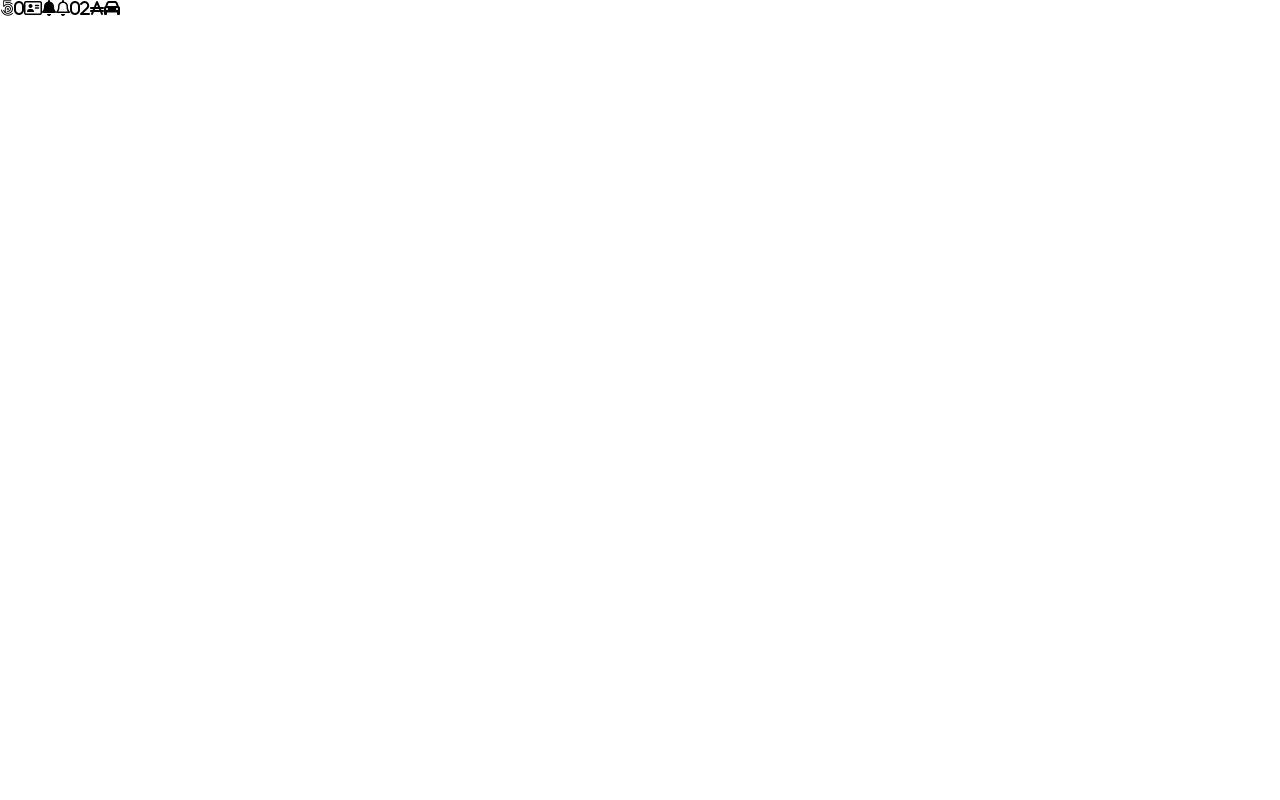
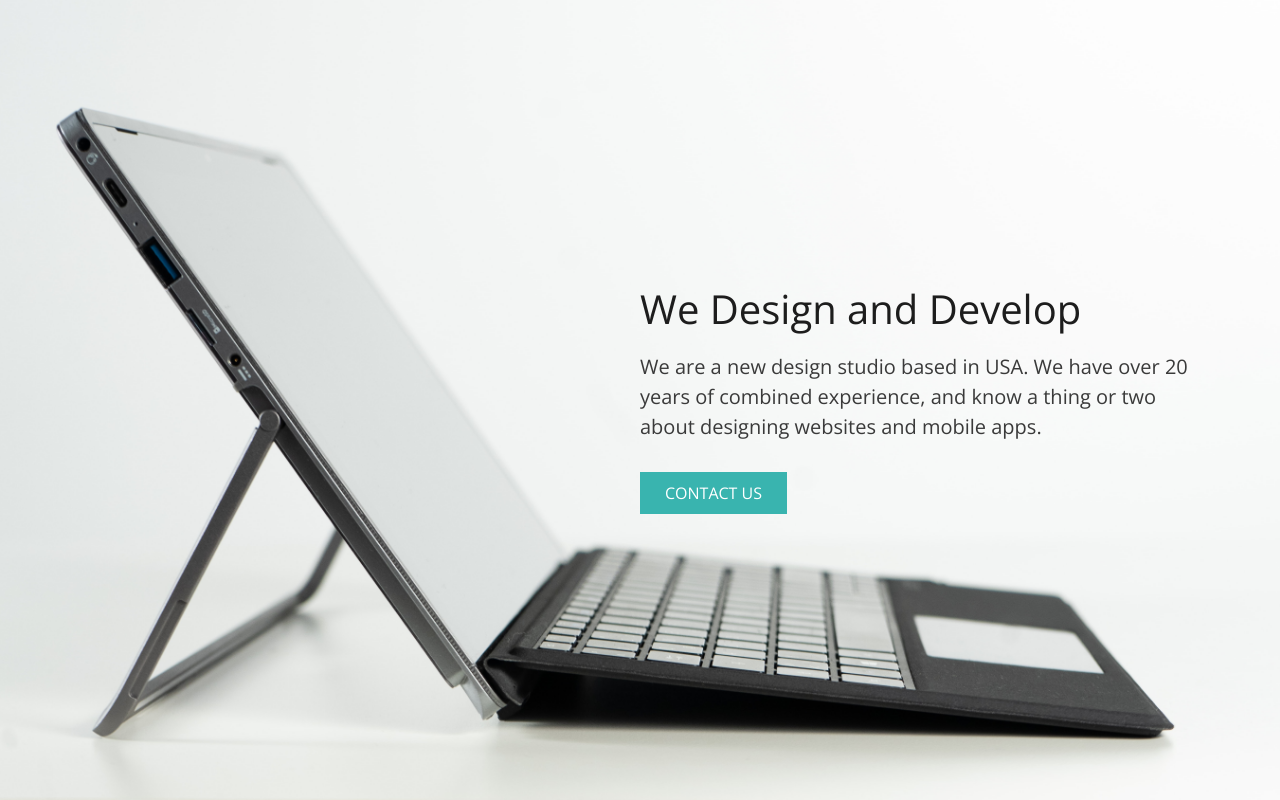
Before and after one commit to adnanebouali/Template-four, a plain HTML site: page index.html in a window 1280 px wide. Drawn offline with nearby package versions, Linux system fonts and the light colour scheme.

Commit message:
deleted wrong pics + start landing page

```diff
--- a/css/style.css
+++ b/css/style.css
@@ -1,3 +1,94 @@
 * {
   box-sizing: border-box;
 }
+:root {
+  --main-color: #39b4af;
+  --h-color: #1d1d1d;
+  --p-color: #3a3a3a;
+  --line-hight: 1.6;
+}
+html {
+  scroll-behavior: smooth;
+}
+body {
+  font-family: "Open Sans", sans-serif;
+}
+a {
+  text-decoration: none;
+}
+ul {
+  list-style: none;
+  margin: 0;
+  padding: 0;
+}
+.container {
+  padding-left: 15px;
+  padding-right: 15px;
+  margin-left: auto;
+  margin-right: auto;
+}
+
+/* Small */
+@media (min-width: 768px) {
+  .container {
+    width: 750px;
+  }
+}
+
+/* Medium */
+@media (min-width: 992px) {
+  .container {
+    width: 970px;
+  }
+}
+
+/* Large */
+@media (min-width: 1200px) {
+  .container {
+    width: 1170px;
+  }
+}
+/* Start Landning */
+.landing {
+  position: relative;
+  background-image: url(../imgs/landing.png);
+  background-repeat: no-repeat;
+  background-size: cover;
+  background-position: center;
+}
+
+.landing .container {
+  position: relative;
+  display: flex;
+  align-items: center;
+  justify-content: end;
+  height: 100vh;
+}
+.landing .container .text {
+  width: 50%;
+}
+.landing .container h1 {
+  color: var(--h-color);
+
+  margin: 0;
+  padding: 0;
+  font-size: 40px;
+  font-weight: 400;
+}
+.landing .container p {
+  font-size: 20px;
+  font-weight: 100;
+  color: var(--p-color);
+  line-height: 1.5;
+}
+.landing .container a {
+  color: white;
+  display: block;
+  width: fit-content;
+  background-color: var(--main-color);
+  font-size: 16px;
+  text-transform: uppercase;
+  padding: 12px 25px;
+  margin-top: 30px;
+}
+/* End Landning */
--- a/index.html
+++ b/index.html
@@ -8,14 +8,29 @@
   <link rel="stylesheet" href="css/all.min.css">
   <link rel="stylesheet" href="css/normalize.css">
   <link rel="stylesheet" href="css/style.css">
+  <link rel="preconnect" href="https://fonts.googleapis.com">
+  <link rel="preconnect" href="https://fonts.gstatic.com" crossorigin>
+  <link href="https://fonts.googleapis.com/css2?family=Open+Sans:wght@300;400;500;600;700;800&display=swap"
+    rel="stylesheet">
   <title>Document</title>
 </head>
 
 <body>
-	<i class="fa-brands fa-500px"></i><i class="fa-solid fa-0"></i><i class="fa-regular fa-address-card"></i><i
-		class="fa-solid fa-bell"></i><i class="fa-regular fa-bell"></i><i class="fa-solid fa-anchor-circle-check"></i><i
-		class="fa-solid fa-0"></i><i class="fa-solid fa-2"></i><i class="fa-solid fa-austral-sign"></i><i
-		class="fa-solid fa-anchor-circle-check"></i><i class="fa-solid fa-car"></i>
+  <!-- start Landing  -->
+  <div class="landing" id="landing">
+    <div class="container">
+      <div class="text">
+
+        <h1>We Design and Develop</h1>
+        <p>We are a new design studio based in USA. We have over
+          20 years of combined experience, and know a thing or two
+          about designing websites and mobile apps.</p>
+        <a href="#contact">contact us</a>
+
+      </div>
+    </div>
+  </div>
+  <!-- End Landing  -->
 </body>
 
 </html>
```
Also changed, not shown: imgs/architecture.jpg (deleted), imgs/kuala-lumpur.jpg (deleted), imgs/landing.png (added), imgs/nordwood-themes-EZSm8xRjnX0-unsplash.jpg (added), imgs/panorama-3094696_1920.jpg (deleted), imgs/rene-porter-hteGzeFuB7w-unsplash.jpg (deleted), imgs/san-francisco.jpg (deleted), imgs/singapore.jpg (deleted), 1 other file. Lines whose indentation alone changed are shown as unchanged.
